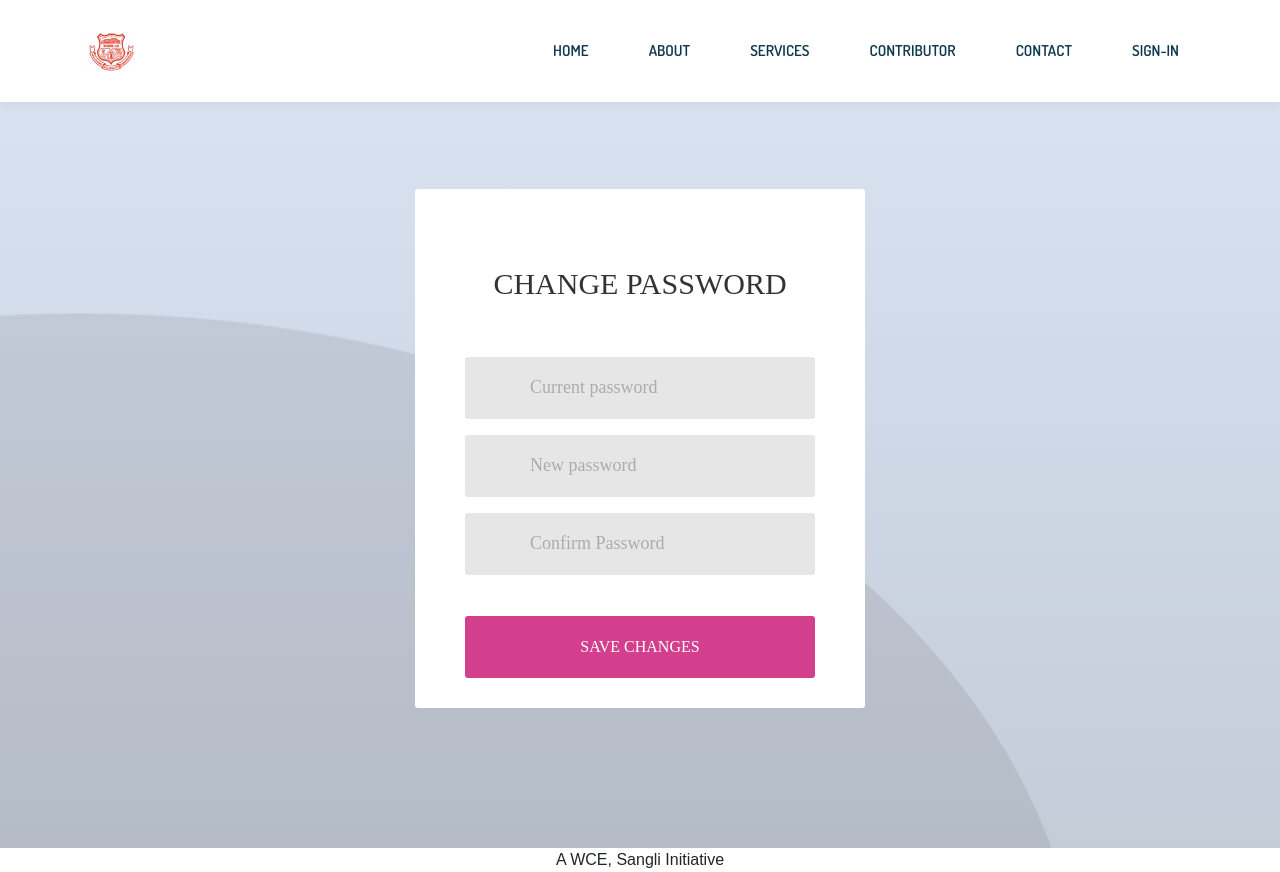
After one commit to Teknath-jha/WCECourses, a Django app: page /changePassword in a window 1280 px wide. The commit adds this page. Run offline with Django 3.2, Linux system fonts and the light colour scheme; some libraries are stand-ins or nearby versions; some web fonts are replaced.

Commit message:
change Password

```diff
--- /dev/null
+++ b/WCECourses/WCECourses/templates/changepassword.html
@@ -0,0 +1,91 @@
+{% extends 'base.html' %}
+{% load static %}
+{% block content %}
+<!--===============================================================================================-->
+<link rel="icon" type="image/png" href="{% static 'images/icons/favicon.ico' %}"/>
+<!--===============================================================================================-->
+	<link rel="stylesheet" type="text/css" href="{% static 'vendor/bootstrap/css/bootstrap.min.css' %}">
+<!--===============================================================================================-->
+	<link rel="stylesheet" type="text/css" href="{% static 'fonts/font-awesome-4.7.0/css/font-awesome.min.css' %}">
+<!--===============================================================================================-->
+	<link rel="stylesheet" type="text/css" href="{% static 'fonts/Linearicons-Free-v1.0.0/icon-font.min.css' %}">
+<!--===============================================================================================-->
+	<link rel="stylesheet" type="text/css" href="{% static 'vendor/animate/animate.css' %}">
+<!--===============================================================================================-->
+	<link rel="stylesheet" type="text/css" href="{% static 'vendor/css-hamburgers/hamburgers.min.css' %}">
+<!--===============================================================================================-->
+	<link rel="stylesheet" type="text/css" href="{% static 'vendor/select2/select2.min.css' %}">
+<!--===============================================================================================-->
+	<link rel="stylesheet" type="text/css" href="{% static 'css/util.css' %}">
+	<link rel="stylesheet" type="text/css" href="{% static 'css/main.css' %}">
+<!--===============================================================================================-->
+
+<br><br>
+<div class="limiter">
+    <div class="container-login100">
+        <div class="wrap-login100 p-l-50 p-r-50 p-t-77 p-b-30">
+            <form class="login100-form validate-form" action="" method="post" enctype="multipart/form-data">
+                {% csrf_token %}
+                <span class="login100-form-title p-b-55">
+                    Change Password
+                </span>
+                {{ error_message }}
+                <!-- <div class="wrap-input100 validate-input m-b-16" data-validate = "Valid email is required: ex@abc.xyz">
+                    <input class="input100" type="text" name="username" placeholder="{{ user.username }}" disabled>
+                    <span class="focus-input100"></span>
+                    <span class="symbol-input100">
+                        <svg xmlns="http://www.w3.org/2000/svg" width="16" height="16" fill="currentColor" class="bi bi-book" viewBox="0 0 16 16">
+                            <path d="M1 2.828c.885-.37 2.154-.769 3.388-.893 1.33-.134 2.458.063 3.112.752v9.746c-.935-.53-2.12-.603-3.213-.493-1.18.12-2.37.461-3.287.811V2.828zm7.5-.141c.654-.689 1.782-.886 3.112-.752 1.234.124 2.503.523 3.388.893v9.923c-.918-.35-2.107-.692-3.287-.81-1.094-.111-2.278-.039-3.213.492V2.687zM8 1.783C7.015.936 5.587.81 4.287.94c-1.514.153-3.042.672-3.994 1.105A.5.5 0 0 0 0 2.5v11a.5.5 0 0 0 .707.455c.882-.4 2.303-.881 3.68-1.02 1.409-.142 2.59.087 3.223.877a.5.5 0 0 0 .78 0c.633-.79 1.814-1.019 3.222-.877 1.378.139 2.8.62 3.681 1.02A.5.5 0 0 0 16 13.5v-11a.5.5 0 0 0-.293-.455c-.952-.433-2.48-.952-3.994-1.105C10.413.809 8.985.936 8 1.783z"/>
+                          </svg>
+                    </span>
+                </div> -->
+
+                <div class="wrap-input100 validate-input m-b-16" data-validate = "Enter current password">
+						<input class="input100" type="password" name="password" placeholder="Current password" required>
+						<span class="focus-input100"></span>
+						<span class="symbol-input100">
+							<span class="lnr lnr-lock"></span>
+						</span>
+					</div>
+
+                <div class="wrap-input100 validate-input m-b-16" data-validate = "Enter new password">
+						<input class="input100" type="password" name="password" placeholder="New password" required>
+						<span class="focus-input100"></span>
+						<span class="symbol-input100">
+							<span class="lnr lnr-lock"></span>
+						</span>
+					</div>
+
+					<div class="wrap-input100 validate-input m-b-16" data-validate = "Re-enter new password">
+						<input class="input100" type="password" name="conf_password" placeholder="Confirm Password" required>
+						<span class="focus-input100"></span>
+						<span class="symbol-input100">
+							<span class="lnr lnr-lock"></span>
+						</span>
+					</div>
+
+
+                <div class="container-login100-form-btn p-t-25">
+                    <button class="login100-form-btn" type="submit">
+                        Save Changes
+                    </button>
+                </div>
+            </form>
+        </div>
+    </div>
+</div>
+
+
+
+
+<!--===============================================================================================-->
+<script src="vendor/jquery/jquery-3.2.1.min.js"></script>
+<!--===============================================================================================-->
+	<script src="vendor/bootstrap/js/popper.js"></script>
+	<script src="vendor/bootstrap/js/bootstrap.min.js"></script>
+<!--===============================================================================================-->
+	<script src="vendor/select2/select2.min.js"></script>
+<!--===============================================================================================-->
+	<script src="js/main.js"></script>
+
+{%endblock%}
--- a/WCECourses/WCECourses/urls.py
+++ b/WCECourses/WCECourses/urls.py
@@ -24,4 +24,5 @@ urlpatterns = [
     path('login', views.Login.as_view(), name="Login"),
     path('logout', views.logout_user, name='logout'),
     path('profile', views.profile.as_view(), name="profile"),
+    path('changePassword', views.changePassword.as_view(), name="changePassword"),
 ]
--- a/WCECourses/WCECourses/views.py
+++ b/WCECourses/WCECourses/views.py
@@ -134,3 +134,8 @@ class profile(View):
         err["student"] = stud
         err["error_message"] = "Changes Saved Successfully."
         return render(request, template_name, err)
+
+class changePassword(View):
+
+    def get(self, request, template_name = "changepassword.html"):
+        return render(request, template_name)
```
Also changed, not shown: WCECourses/WCECourses/templates/profile.html (+22 -7 lines), WCECourses/static/js/profile.js (+7 -3 lines), WCECourses/db.sqlite3.
